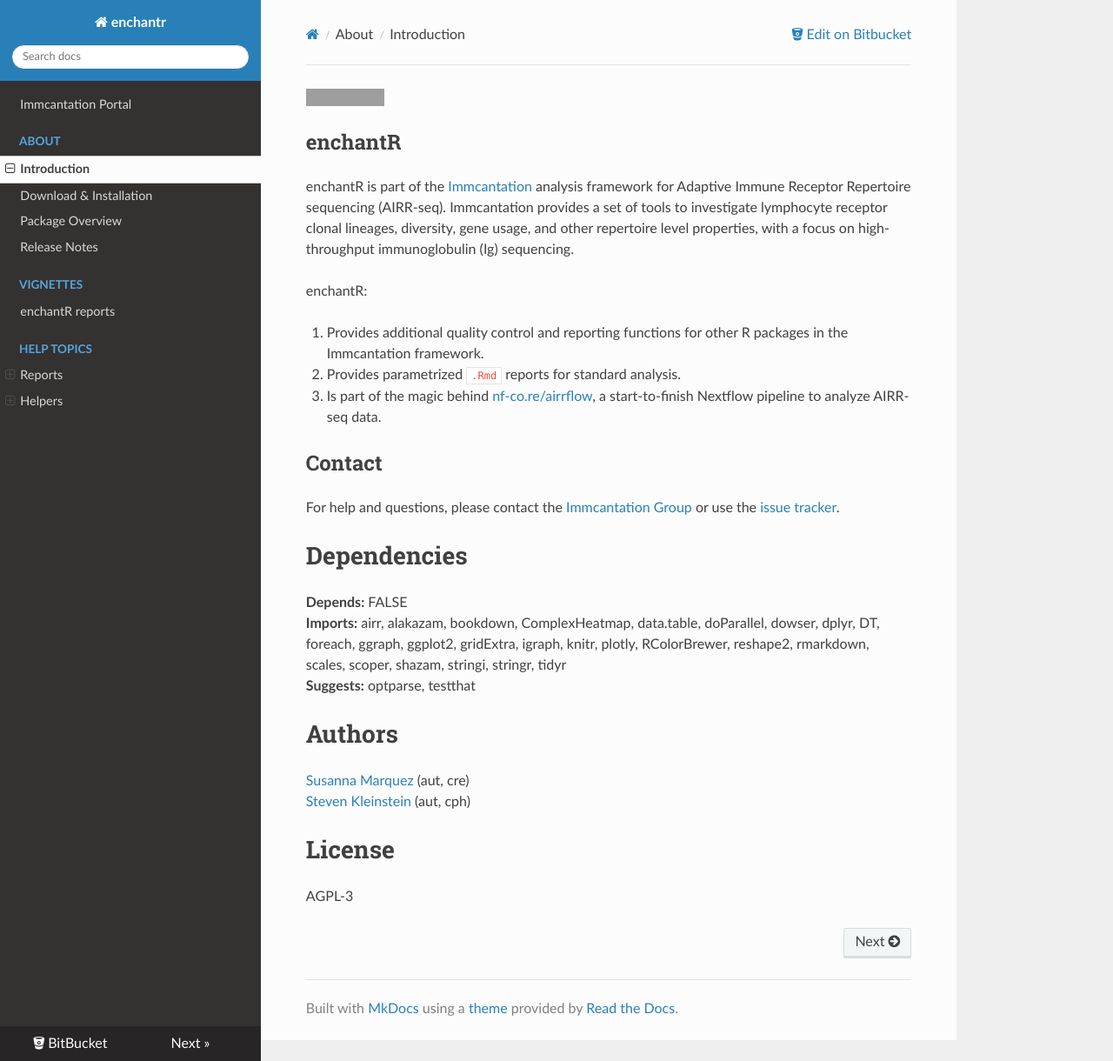
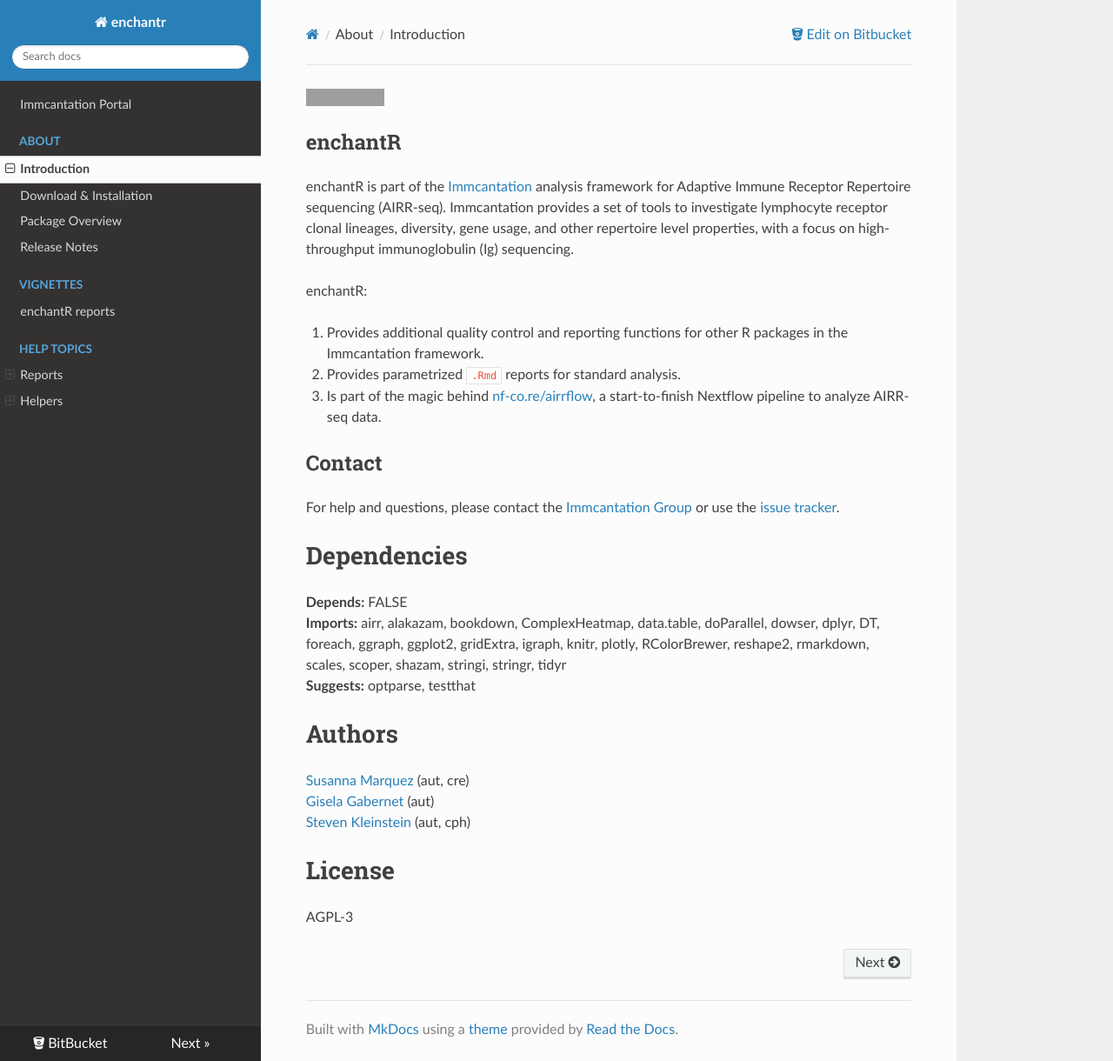
Before and after one commit to immcantation/enchantr, an MkDocs documentation site: the page built from docs/index.md, in a window 1280 px wide and 1220 px high. Shown: the whole window at 87% size. Built offline with MkDocs 1.6.1, drawn with Linux system fonts in a browser that asks for light colours; nearby versions of some CDN libraries; grey boxes are pictures that could not be loaded.

Commit message:
added gisela

```diff
--- a/docs/index.md
+++ b/docs/index.md
@@ -36,6 +36,7 @@ or use the [issue tracker](https://bitbucket.org/kleinstein/enchantr/issues?stat
 # Authors
 
 [Susanna Marquez](mailto:susanna.marquez@yale.edu) (aut, cre)
+[Gisela Gabernet](mailto:gisela.gabernet@yale.edu) (aut)
 [Steven Kleinstein](mailto:steven.kleinstein@yale.edu) (aut, cph)
 
 
```
Also changed, not shown: 1 other file.
